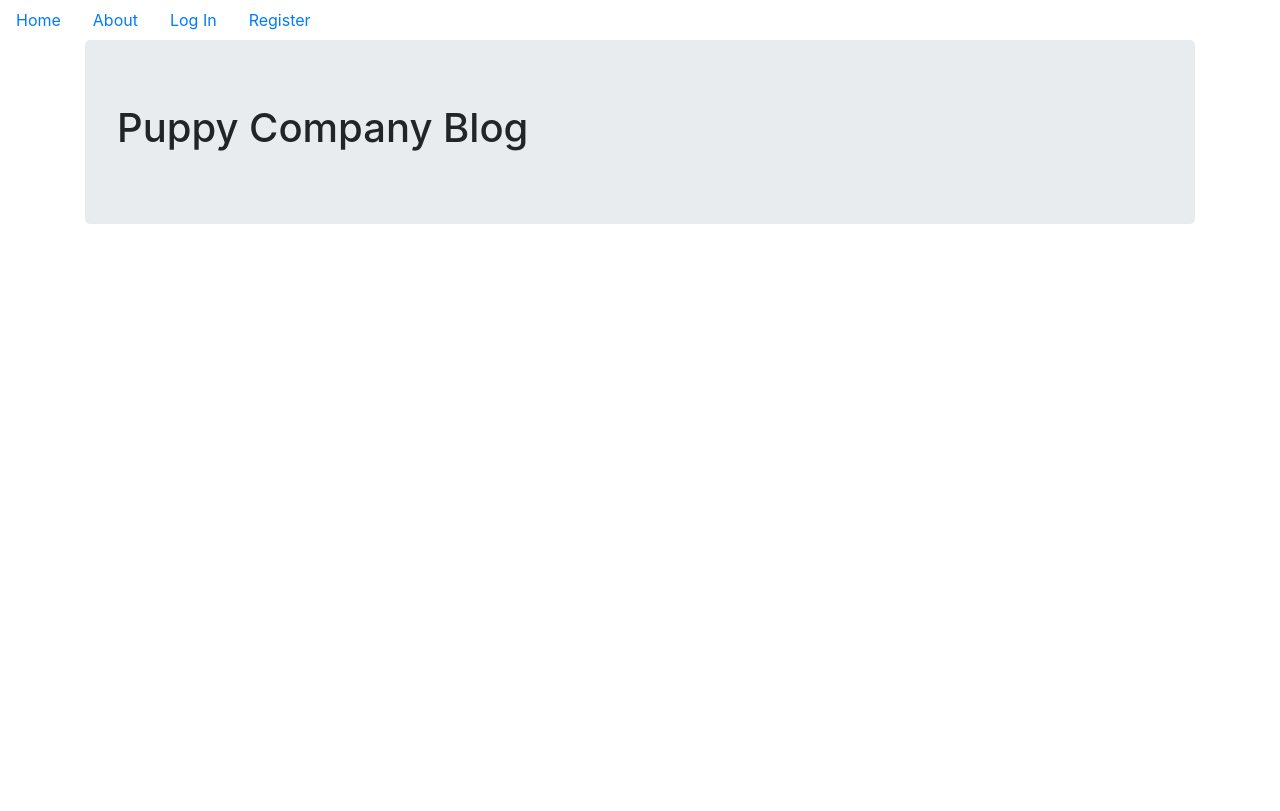
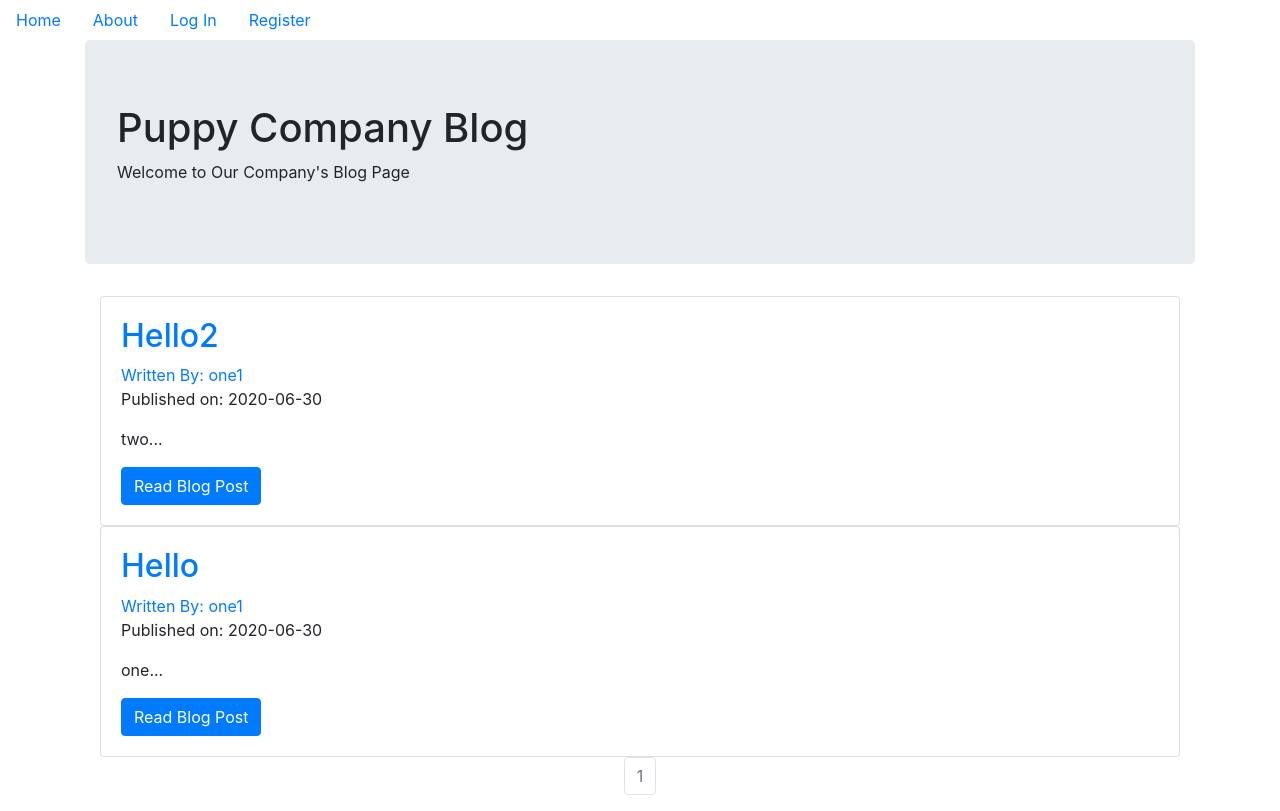
Before and after one commit to xiaozhi239/flask_blog, a Flask app: page / in a window 1280 px wide. Before the commit the page ends 224 px from the top, so only its background shows below. Run offline with Flask 2, Linux system fonts and the light colour scheme; data comes from the database, SQL or seed files in the repository; both versions use the stored data as it was after the commit; some libraries are stand-ins or nearby versions.

Commit message:
Complete the blog CRUD functionalities.

```diff
--- a/myblogs/__init__.py
+++ b/myblogs/__init__.py
@@ -25,7 +25,9 @@ login_manager.login_view = 'users.login'
 from myblogs.core.views import core
 from myblogs.error_pages.handlers import error_pages
 from myblogs.users.views import users
+from myblogs.blog_posts.views import blog_posts
 
 app.register_blueprint(core)
 app.register_blueprint(error_pages)
 app.register_blueprint(users)
+app.register_blueprint(blog_posts)
--- a/myblogs/core/views.py
+++ b/myblogs/core/views.py
@@ -1,11 +1,14 @@
 from flask import render_template, request, Blueprint
+from myblogs.models import BlogPost
 
 core = Blueprint('core', __name__)
 
 
 @core.route('/')
 def index():
-    return render_template('index.html')
+    page = request.args.get('page', 1, type=int)
+    blog_posts = BlogPost.query.order_by(BlogPost.date.desc()).paginate(page=page, per_page=5)
+    return render_template('index.html', blog_posts=blog_posts)
 
 
 @core.route('/info')
--- a/myblogs/templates/base.html
+++ b/myblogs/templates/base.html
@@ -29,7 +29,7 @@
       <a href="{{url_for('users.account')}}">Account</a>
     </li>
     <li class='nav-link'>
-      <a href="#">Create Post</a>
+      <a href="{{url_for('blog_posts.create_post')}}">Create Post</a>
     </li>
 
     {% else %}
--- a/myblogs/templates/index.html
+++ b/myblogs/templates/index.html
@@ -2,5 +2,37 @@
 {% block content %}
 <div class="jumbotron">
   <h1>Puppy Company Blog</h1>
+  <p>Welcome to Our Company's Blog Page</p>
+</div>
+
+<div class="container">
+
+  {# Go through each blog post #}
+  {% for post in blog_posts.items %}
+
+  <div class="card">
+    <div class="card-body">
+      <h2><a class="card-title" href="  {{ url_for('blog_posts.blog_post', blog_post_id=post.id) }}">{{ post.title }}</a></h2>
+      <a href="{{ url_for('users.user_posts', username=post.author.username) }}">Written By: {{ post.author.username }}</a>
+      <p>Published on: {{ post.date.strftime('%Y-%m-%d') }}</p>
+      <p class="card-text">{{ post.text[:100] }}...</p>
+      <a href="{{ url_for('blog_posts.blog_post', blog_post_id=post.id) }}" class="btn btn-primary">Read Blog Post</a>
+    </div>
+  </div>
+
+  {% endfor %}
+
+  <nav aria-label="Page navigation example">
+    <ul class="pagination justify-content-center">
+      {% for page_num in blog_posts.iter_pages(left_edge=1, right_edge=1, left_current=1, right_current=2) %}
+      {% if blog_posts.page == page_num %}
+      <li class="page-item disabled">
+        <a class="page-link" href="{{ url_for('core.index', page=page_num) }}">{{ page_num }}</a>
+      </li>
+      {% else %}
+      <li class="page-item"><a class="page-link" href="{{ url_for('core.index', page=page_num) }}">{{ page_num }}</a></li>
+      {% endif %}
+      {% endfor %}
+  </nav>
 </div>
 {% endblock %}
--- a/myblogs/templates/user_blog_posts.html
+++ b/myblogs/templates/user_blog_posts.html
@@ -9,9 +9,9 @@
   </div>
 
 
-  {% for post in blog_post.items  %}
+  {% for post in blog_posts.items  %}
   <h2> <a href="{{url_for('blog_posts.blog_post',blog_post_id=post.id)}}">{{post.title}}</a> </h2>
-  Written By: <a href="{{url_for('users.user_post',username=post.author.username)}}">{{post.author.username}}</a>
+  Written By: <a href="{{url_for('users.user_posts',username=post.author.username)}}">{{post.author.username}}</a>
   <p class='text-muted'>Published on: {{post.date.strftime("%Y-%m-%d")}}</p>
   <br>
   <p>{{post.text}}</p>
```
Also changed, not shown: myblogs/blog_posts/forms.py (+8 -0 lines), myblogs/blog_posts/views.py (added, +72 -0 lines), myblogs/templates/blog_post.html (added, +40 -0 lines), myblogs/templates/create_post.html (added, +21 -0 lines), myblogs/data.sqlite.
